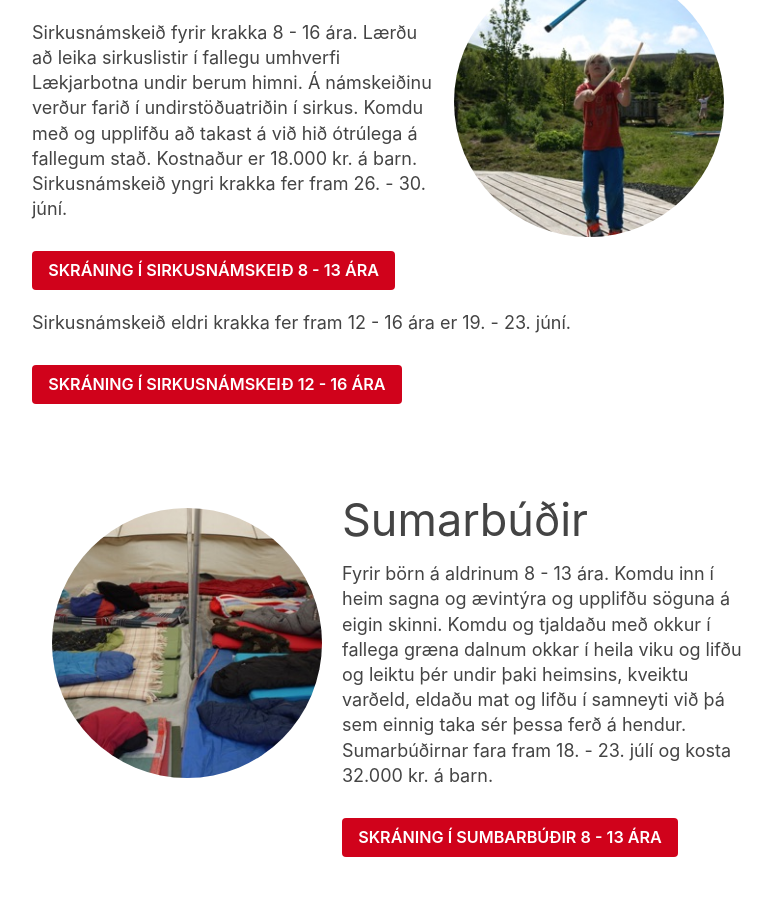
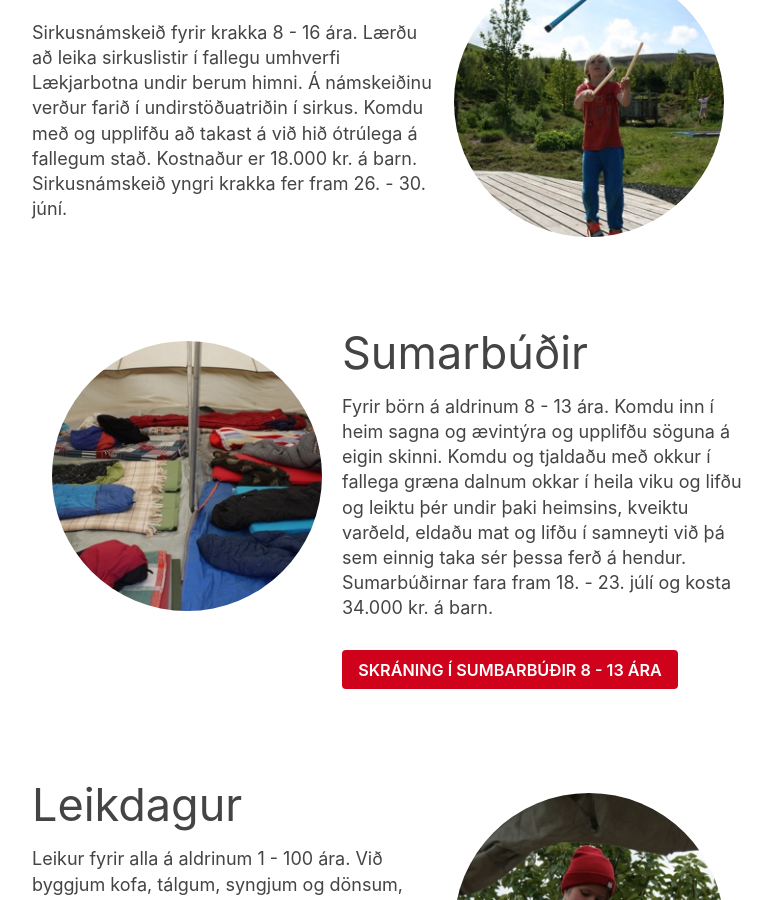
Before and after one commit to viktorhollanders/soguheimar, a Jekyll site: the page built from index.html, in a window 1280 px wide and 900 px high, scrolled down 993 px. Shown: the whole window, without its empty margins (252-1024 px from the left). Built offline with Jekyll 4.4.1, drawn with Linux system fonts in a browser that asks for light colours.

Commit message:
fixing signup for camp and circus

```diff
--- a/index.html
+++ b/index.html
@@ -18,20 +18,20 @@
     <h1 class="index-article__header">Sirkus</h1>
     <p class="index-article__text">Sirkusnámskeið fyrir krakka 8 - 16 ára.
 Lærðu að leika sirkuslistir í fallegu umhverfi Lækjarbotna undir berum himni. Á námskeiðinu verður farið í undirstöðuatriðin í sirkus. Komdu með og upplifðu að takast á við hið ótrúlega á fallegum stað. Kostnaður er 18.000 kr. á barn.<br> Sirkusnámskeið yngri krakka fer fram 26. - 30. júní.</p>
-    <a class="index-article__button" href="https://docs.google.com/forms/d/1Py8HDqR3MhZB0w3JczWnMugXLRAfLOoL7vkYYaTp_tA/edit?usp=forms_home&ths=true">
+    <!--<a class="index-article__button" href="https://docs.google.com/forms/d/1Py8HDqR3MhZB0w3JczWnMugXLRAfLOoL7vkYYaTp_tA/edit?usp=forms_home&ths=true">
       Skráning í sirkusnámskeið 8 - 13 ára
     </a>
     <p class="index-article__text">Sirkusnámskeið eldri krakka fer fram 12 - 16 ára er 19. - 23. júní.</p>
     <a class="index-article__button" href="https://docs.google.com/forms/d/1OGBCALdIAPTdUIu8V9yDUPd2KPkOTSeK1s7-g82VvrA/edit?usp=forms_home&ths=true">
       Skráning í sirkusnámskeið 12 - 16 ára
-    </a>
+    </a> -->
   </article>
 
   <article class="index-article clearfix">
     <img class="index-article__image index-article__image--left" src="images/sumarbudir.jpg" srcset="images/sumarbudir.jpg 1x, images/sumarbudir@2x.jpg 2x" alt="Sumarbúðir">
     <h1 class="index-article__header">Sumarbúðir</h1>
-    <p class="index-article__text">Fyrir börn á aldrinum 8 - 13 ára. Komdu inn í heim sagna og ævintýra og upplifðu söguna á eigin skinni. Komdu og tjaldaðu með okkur í fallega græna dalnum okkar í heila viku og lifðu og leiktu þér undir þaki heimsins, kveiktu varðeld, eldaðu mat og lifðu í samneyti við þá sem einnig taka sér þessa ferð á hendur. Sumarbúðirnar  fara fram 18. - 23. júlí og kosta 32.000 kr. á barn.</p>
-    <a class="index-article__button" href="https://docs.google.com/forms/d/1Vu5oypkrALzF2a3mMHSpRCV_mSplzL9GgD0kSAQhYLQ/edit?usp=forms_home&ths=true">
+    <p class="index-article__text">Fyrir börn á aldrinum 8 - 13 ára. Komdu inn í heim sagna og ævintýra og upplifðu söguna á eigin skinni. Komdu og tjaldaðu með okkur í fallega græna dalnum okkar í heila viku og lifðu og leiktu þér undir þaki heimsins, kveiktu varðeld, eldaðu mat og lifðu í samneyti við þá sem einnig taka sér þessa ferð á hendur. Sumarbúðirnar  fara fram 18. - 23. júlí og kosta 34.000 kr. á barn.</p>
+    <a class="index-article__button" href="https://docs.google.com/forms/d/e/1FAIpQLSdu06UQhcVFnmTlbDMYhSdOV1O8-8C1ZF88WdS_vIcdiPjfFA/viewform">
       Skráning í sumbarbúðir 8 - 13 ára
     </a>
   </article>
```
